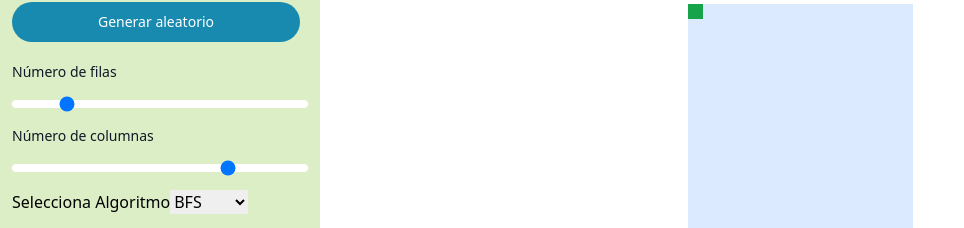
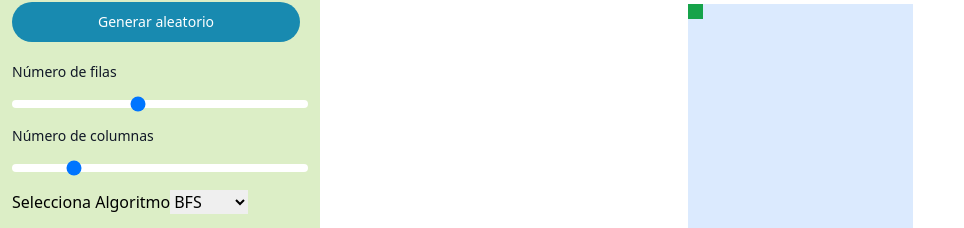
Before and after one commit to ZzzandyzzZ/shortest-path, a React (Vite) app: page / in a window 1280 px wide. Shown: the part 246-474 px from the top of the page, without its empty margins (0-964 px from the left). Built offline with nearby package versions, Linux system fonts and the light colour scheme.

Commit message:
Add input range to columns

```diff
--- a/src/app.tsx
+++ b/src/app.tsx
@@ -3,14 +3,16 @@ import { useSearchParams } from 'react-router-dom'
 
 import { Grid } from './components'
 import { InputRange } from './components/ui/input-range'
-import { MAX_NUMBER_COL } from './constants'
+import { MAX_NUMBER_COL, MAX_NUMBER_ROW } from './constants'
 import { getRandomString } from './lib'
 import { startBfsAlgorithm, useStore } from './store'
 
 function App() {
+  const gridRows = useStore(state => state.gridRows)
+  const gridColumns = useStore(state => state.gridColumns)
   const generateGrid = useStore(state => state.generateGrid)
   const setGridRows = useStore(state => state.setGridRows)
-  const gridRows = useStore(state => state.gridRows)
+  const setGridColumns = useStore(state => state.setGridColumns)
   const setSeed = useStore(state => state.setSeed)
   const drawShortestPath = useStore(state => state.drawShortestPath)
   const resetGrid = useStore(state => state.resetGrid)
@@ -24,7 +26,7 @@ function App() {
       setSeed(seed)
       generateGrid(seed)
     }
-  }, [gridRows])
+  }, [gridRows, gridColumns])
 
   const handleReset = () => {
     generateGrid()
@@ -33,10 +35,12 @@ function App() {
       return prev
     })
   }
+
   const startAlgorithm = async () => {
     await startBfsAlgorithm()
     drawShortestPath()
   }
+
   const handleStart = () => {
     resetGrid()
     startTransition(() => {
@@ -58,12 +62,18 @@ function App() {
           <button onClick={handleReset} className='text-white bg-[#188AB0] hover:bg-[#17647e] focus:outline-none focus:ring-4 focus:ring-blue-300 font-medium rounded-full text-sm px-5 py-2.5 text-center me-2 mb-2 dark:bg-blue-600 dark:hover:bg-blue-700 dark:focus:ring-blue-800'>
             Generar aleatorio
           </button>
-          <InputRange handleChange={(e) => { setGridRows(parseInt(e.target.value)) }} textLabel='Número de filas' initalValue={gridRows}/>
-
-          <div className=''>
-            <label htmlFor="steps-range" className="block mb-2 text-sm font-medium text-gray-900 dark:text-white">Número de columnas</label>
-            <input id="steps-range" type="range" min="4" max={MAX_NUMBER_COL} step="2" className="w-full h-2 bg-white rounded-lg appearance-none cursor-pointer" />
-          </div>
+          <InputRange
+            handleChange={(e) => { setGridRows(parseInt(e.target.value)) }}
+            textLabel='Número de filas'
+            initalValue={gridRows}
+            maxValue={MAX_NUMBER_ROW}
+          />
+          <InputRange
+            handleChange={(e) => { setGridColumns(parseInt(e.target.value)) }}
+            textLabel='Número de columnas'
+            initalValue={gridColumns}
+            maxValue={MAX_NUMBER_COL}
+          />
           <div className="">
             <label htmlFor='algorithm' className="">
               Selecciona Algoritmo
```
